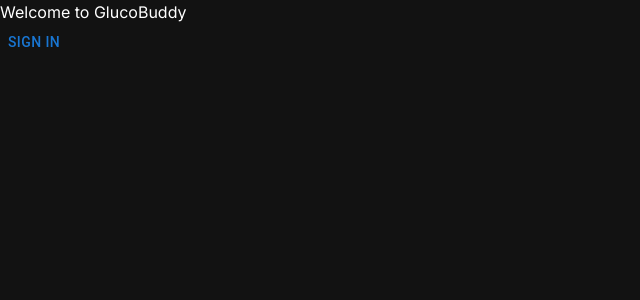
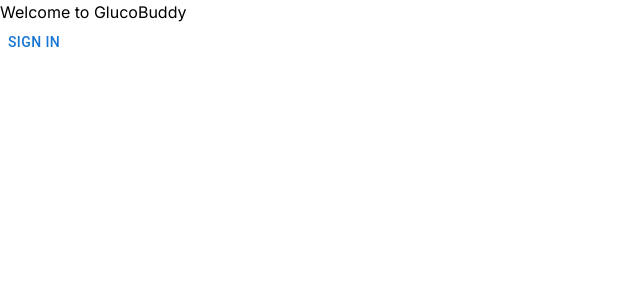
Before and after one commit to clkefe/gluscale, a Next.js app: page / in a window 1280 px wide. Shown: the top 300 px of the page, without its empty margins (0-640 px from the left). Built offline with nearby package versions, Linux system fonts and the light colour scheme; no server answers; the database is empty.

Commit message:
🎨 UI: Switch to light theme

```diff
--- a/app/dashboard/page.js
+++ b/app/dashboard/page.js
@@ -77,9 +77,9 @@
         {/* Live Glucose Level */}
         <div>
           <div className="flex justify-center mt-8">
-            <div className="flex items-center shadow-xl rounded-md p-4">
+            <div className="flex items-center rounded-md p-4">
               <div className="flex flex-col items-start">
-                <div className="text-2xl text-primary">Sugar Level</div>
+                <div className="text-2xl text">Sugar Level</div>
                 <div className="flex flex-row justify-start items-end">
                   <div className="text-6xl font-semibold">
                     {loading ? <>...</> : glucoseLevel?.toFixed(2)}
@@ -95,7 +95,7 @@
         </div>
 
         {/* Egg Visualization */}
-        <div className="flex justify-center bg-card border border-primary shadow-xl rounded-md items-center object-fill mt-4">
+        <div className="flex justify-center bg-card border shadow-xl rounded-md items-center object-fill mt-4">
           <div className="p-8">
             <div
               className={isShaking ? "shake-animation" : ""}
--- a/app/layout.js
+++ b/app/layout.js
@@ -16,7 +16,7 @@
       <body className={inter.className}>
         <ThemeProvider
           attribute="class"
-          defaultTheme="dark"
+          defaultTheme="light"
           enableSystem
           disableTransitionOnChange
         >
```
